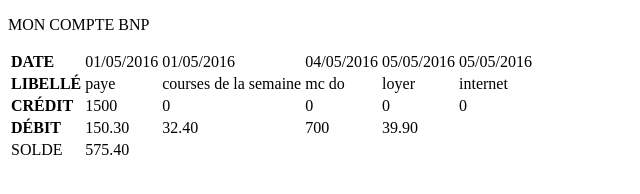
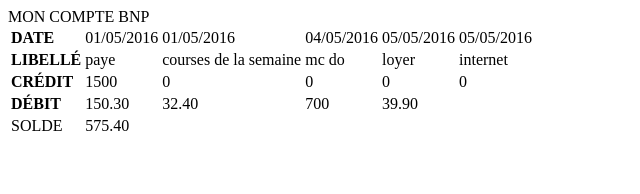
Before and after one commit to lemharzi/ex5, a plain HTML site: page index.html in a window 1280 px wide. Shown: the whole page, without its empty margins (0-640 px from the left). Drawn offline with Linux system fonts and the light colour scheme.

Commit message:
correction

```diff
--- a/index.html
+++ b/index.html
@@ -2,8 +2,9 @@
 <html>
 <head>
   <meta charset="utf-8">
-<p>MON COMPTE BNP</p>
+<caption>MON COMPTE BNP</caption>
 <table>
+  <thead>
 <tr>
   <td><B>DATE</td></B>
   <td>01/05/2016</td>
@@ -12,6 +13,8 @@
   <td>05/05/2016</td>
   <td>05/05/2016</td>
 </tr>
+</thead>
+<thead>
 <tr>
 <td><B>LIBELLÉ</td></B>
 <td>paye</td>
@@ -20,6 +23,8 @@
 <td>loyer</td>
 <td>internet</td>
 </tr>
+</thead>
+<thead>
 <tr>
   <td><B>CRÉDIT</td></B>
   <td>1500</td>
@@ -27,6 +32,7 @@
   <td>0</td>
   <td>0</td>
   <td>0</td>
+</thead>
 </tr>
 <tr>
 <td><B>DÉBIT</td><B>
@@ -35,8 +41,11 @@
 <td>700</td>
 <td>39.90</td>
 </tr>
+</thead>
+<thead>
 <tr>
 <td>SOLDE</td>
 <td>575.40</td>
 </tr>
 </table>
+</thead>
```
